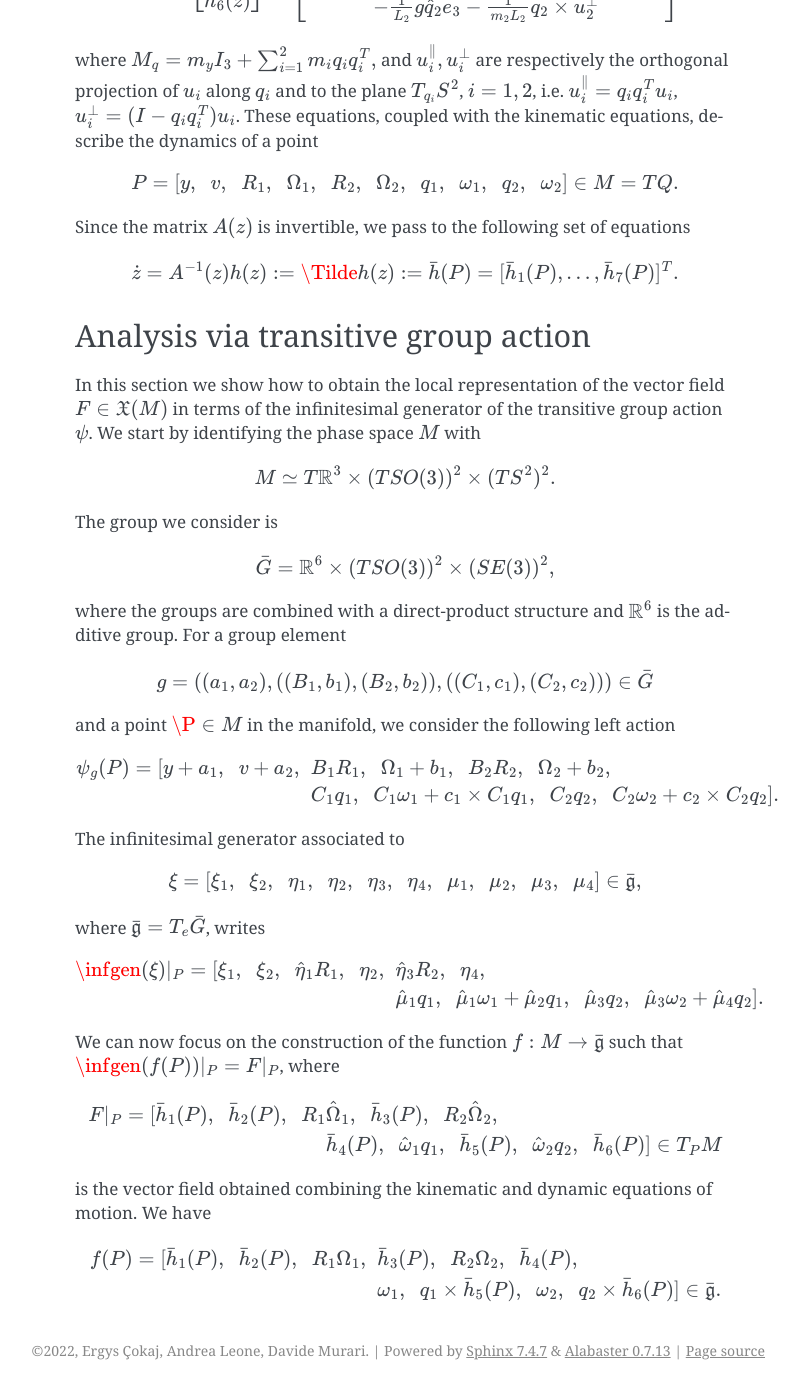
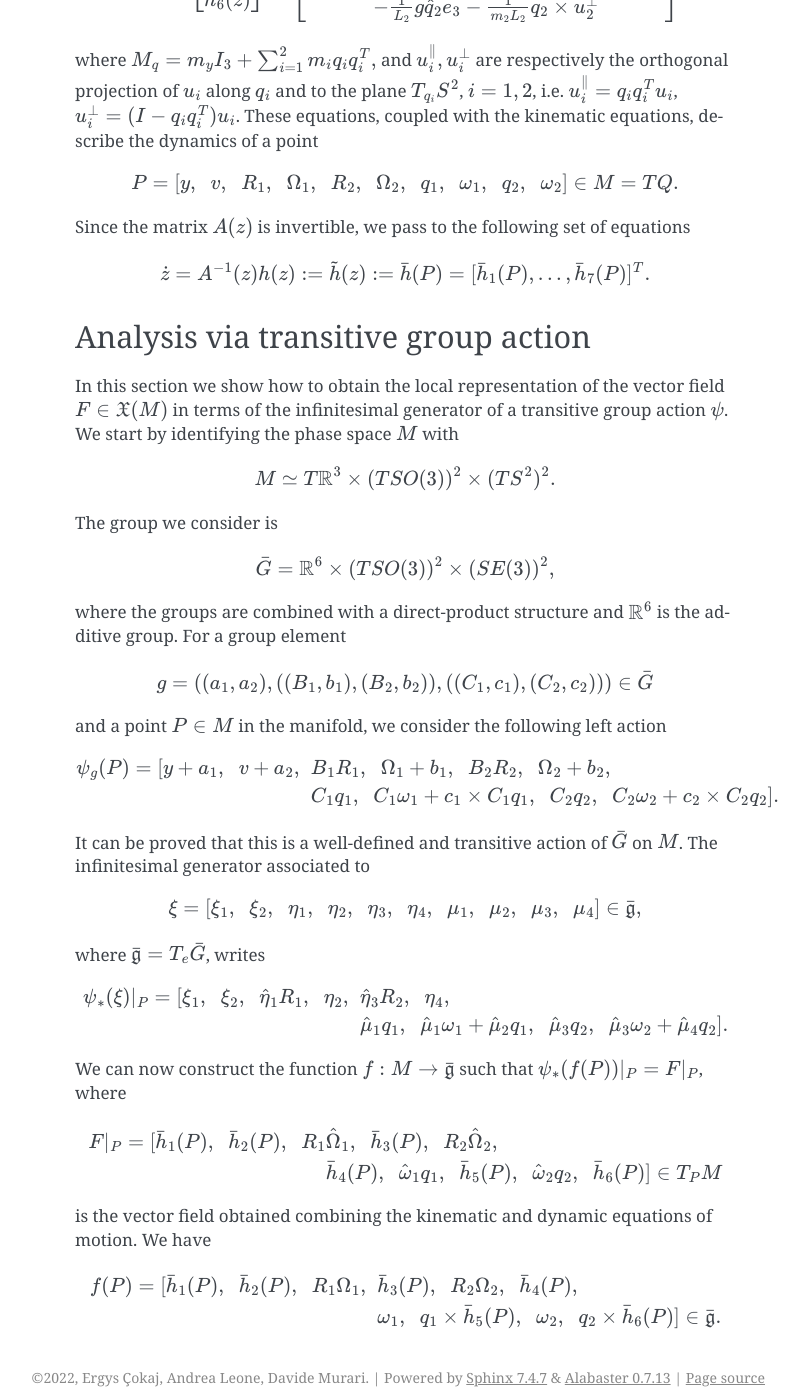
Before and after one commit to THREAD-3-2/RKMK_Commutator_free_integrators, a Sphinx documentation site: the page built from docs/ode.rst, in a window 1280 px wide and 1400 px high, scrolled down 1830 px. Shown: the whole window, without its empty margins (345-1154 px from the left). Built offline with Sphinx 7.4.7, drawn with Linux system fonts in a browser that asks for light colours; some of the changed text lies outside the part shown.

Commit message:
Update ode.rst

```diff
--- a/docs/ode.rst
+++ b/docs/ode.rst
@@ -7,7 +7,7 @@ Dynamics of two quadrotors transporting a mass point
 
 We consider a multibody system made of two cooperating quadrotor unmanned aerial vehicles (UAV) connected to a point mass (suspended load) via rigid links. This model is described in `(Lee, Sreenath, Kumar, 2013) <https://dx.doi.org/10.1109/CDC.2013.6760757>`_.
 
-We introduce an inertial frame whose third axis goes in the direction of gravity, but opposite orientation, and we denote with :math:` y\in\mathbb{R}^3` the mass point and with :math:`y_1,y_2\in\mathbb{R}^3` the two quadrotors. We assume that the links between the two quadrotors and the mass point are of a fixed length :math:`L_1, L_2\in\mathbb{R}^+`. The configuration variables of the system are: the position of the mass point in the inertial frame, :math:`y\in \mathbb{R}^3`, the attitude matrices of the two quadrotors, :math:`(R_1, R_2)\in (SO(3))^2` and the directions of the links which connect the center of mass of each quadrotor respectively with the mass point, :math:`(q_1,q_2)\in (S^2)^2`. The configuration manifold of the system is
+We introduce an inertial frame whose third axis goes in the direction of gravity, but opposite orientation, and we denote with :math:`y\in\mathbb{R}^3` the mass point and with :math:`y_1,y_2\in\mathbb{R}^3` the two quadrotors. We assume that the links between the two quadrotors and the mass point are of a fixed length :math:`L_1, L_2\in\mathbb{R}^+`. The configuration variables of the system are: the position of the mass point in the inertial frame, :math:`y\in \mathbb{R}^3`, the attitude matrices of the two quadrotors, :math:`(R_1, R_2)\in (SO(3))^2` and the directions of the links which connect the center of mass of each quadrotor respectively with the mass point, :math:`(q_1,q_2)\in (S^2)^2`. The configuration manifold of the system is
 
 .. math::
 
@@ -31,7 +31,7 @@ where :math:`\Omega_1,\Omega_2\in\mathbb{R}^3` represent the angular velocities
 		L(y,\dot{y},R_1,\Omega_1,R_2,\Omega_2,q_1,\omega_1,q_2,\omega_2): \mathbb{R}^6\times \left(SO(3)\times \mathfrak{so}(3)\right)^2\times (TS^2)^2\rightarrow \mathbb{R},
     	\end{align}
 
-as the difference of the total kinetic energy of the system and the total potential (gravitational) energy, :math:`\L=T-U`, with:
+as the difference of the total kinetic energy of the system and the total potential (gravitational) energy, :math:`L=T-U`, with:
 
 .. math::
 
@@ -88,7 +88,7 @@ Since the matrix :math:`A(z)` is invertible, we pass to the following set of equ
 .. math::
 
    	\begin{align}
-		\dot{z} = A^{-1}(z)h(z):=\Tilde{h}(z) :=\bar{h}(P) = [\bar{h}_1(P),...,\bar{h}_7(P)]^T.
+		\dot{z} = A^{-1}(z)h(z):=\tilde{h}(z) :=\bar{h}(P) = [\bar{h}_1(P),...,\bar{h}_7(P)]^T.
 	\end{align}
 
 .. _elec_ibvp:
@@ -96,7 +96,7 @@ Since the matrix :math:`A(z)` is invertible, we pass to the following set of equ
 Analysis via transitive group action
 ------------------------------------
 
-In this section we show how to obtain the local representation of the vector field :math:`F\in\mathfrak{X}(M)` in terms of the infinitesimal generator of the transitive group action :math:`\psi`. We start by identifying the phase space :math:`M` with
+In this section we show how to obtain the local representation of the vector field :math:`F\in\mathfrak{X}(M)` in terms of the infinitesimal generator of a transitive group action :math:`\psi`. We start by identifying the phase space :math:`M` with
 
 .. math::
 
@@ -120,7 +120,7 @@ where the groups are combined with a direct-product structure and :math:`\mathbb
 		g=((a_1,a_2),((B_1,b_1),(B_2,b_2)),((C_1,c_1),(C_2,c_2)))\in \bar{G}
 	\end{align}
 
-and a point :math:`\P \in M` in the manifold, we consider the following left action
+and a point :math:`P \in M` in the manifold, we consider the following left action
 
 .. math::
 
@@ -130,7 +130,7 @@ and a point :math:`\P \in M` in the manifold, we consider the following left act
 		\end{split}
 	\end{align}
 
-The infinitesimal generator associated to
+It can be proved that this is a well-defined and transitive action of :math:`\bar{G}` on :math:`M`. The infinitesimal generator associated to
 
 .. math::
 
@@ -144,11 +144,12 @@ where :math:`\mathfrak{\bar{g}}=T_e\bar{G}`, writes
 
 	\begin{align}
 		\begin{split}
-		\infgen(\xi)\vert_P = [\xi_1,\;\; \xi_2, \;\; \hat{\eta}_1R_1,\;\; \eta_2,\;\; &\hat{\eta}_3R_2,\;\;  \eta_4,\;\;\\
+		\psi_{*}(\xi)\vert_P = [\xi_1,\;\; \xi_2, \;\; \hat{\eta}_1R_1,\;\; \eta_2,\;\; &\hat{\eta}_3R_2,\;\;  \eta_4,\;\;\\
 		& \hat{\mu}_1q_1,\;\; \hat{\mu}_1\omega_1 + \hat{\mu}_2q_1, \;\; \hat{\mu}_3q_2,\;\; \hat{\mu}_3\omega_2 + \hat{\mu}_4q_2 ].
 		\end{split}
 	\end{align}
-We can now focus on the construction of the function :math:`f:M\rightarrow \bar{\mathfrak{g}}` such that :math:`\infgen(f(P))\vert_P=F\vert_P`, where
+
+We can now construct the function :math:`f:M\rightarrow \bar{\mathfrak{g}}` such that :math:`\psi_{*}(f(P))\vert_P=F\vert_P`, where
 
 .. math::
 
```
